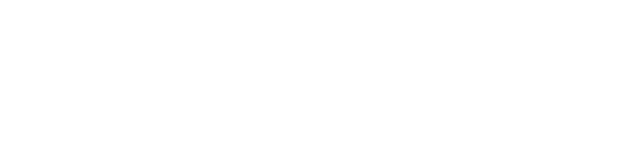
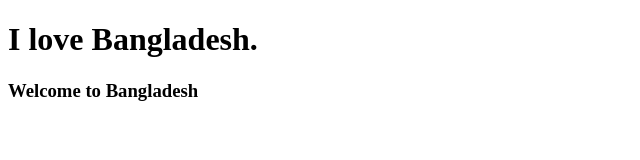
Before and after one commit to Neamat-bge/my-first-repo, a plain HTML site: page index.html in a window 1280 px wide. Shown: the whole page, without its empty margins (0-640 px from the left). Drawn offline with Linux system fonts and the light colour scheme.

Commit message:
added header

```diff
--- a/index.html
+++ b/index.html
@@ -5,8 +5,14 @@
     <meta http-equiv="X-UA-Compatible" content="IE=edge">
     <meta name="viewport" content="width=device-width, initial-scale=1.0">
     <title>My First GitHub Repo</title>
+    <style>
+        p{
+
+        }
+    </style>
 </head>
 <body>
-
+   <h1>I love Bangladesh.</h1>
+   <h3>Welcome to Bangladesh</h3>
 </body>
 </html>
```
